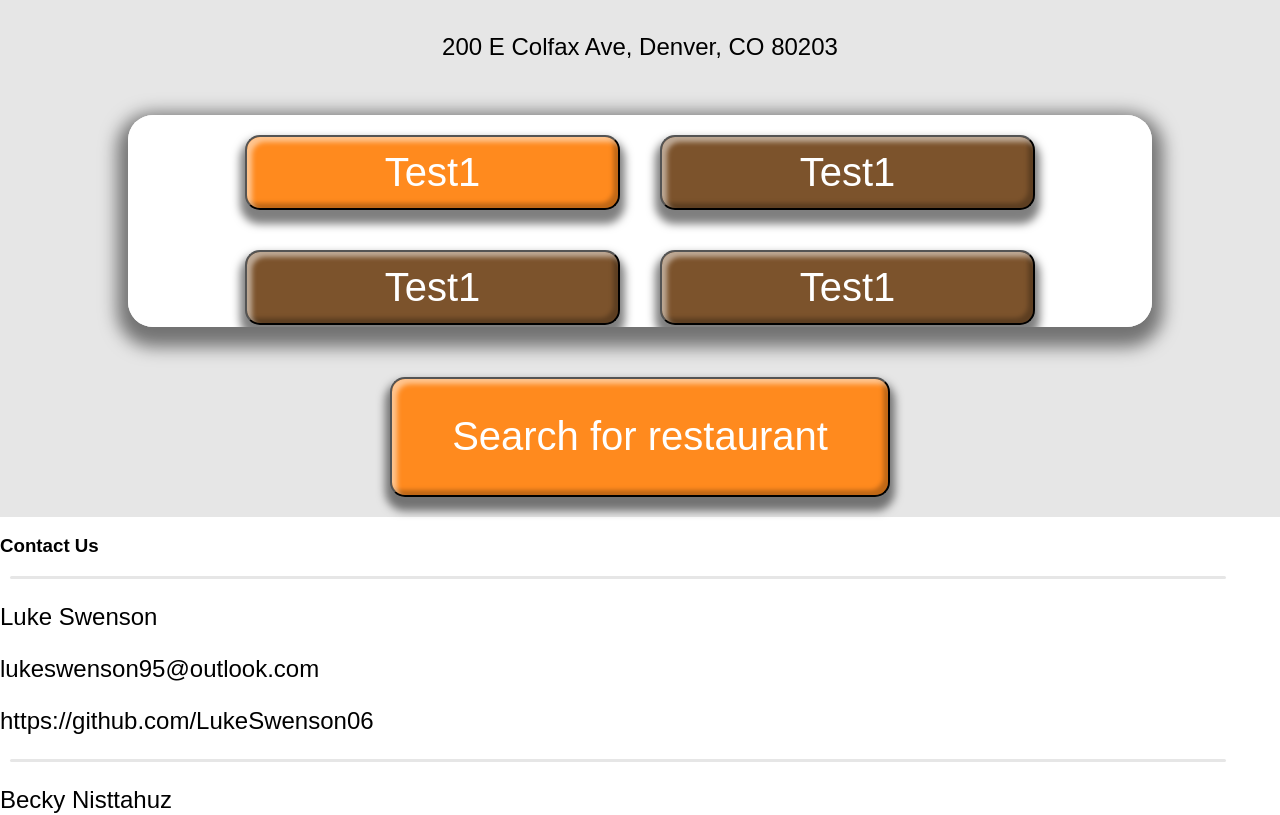
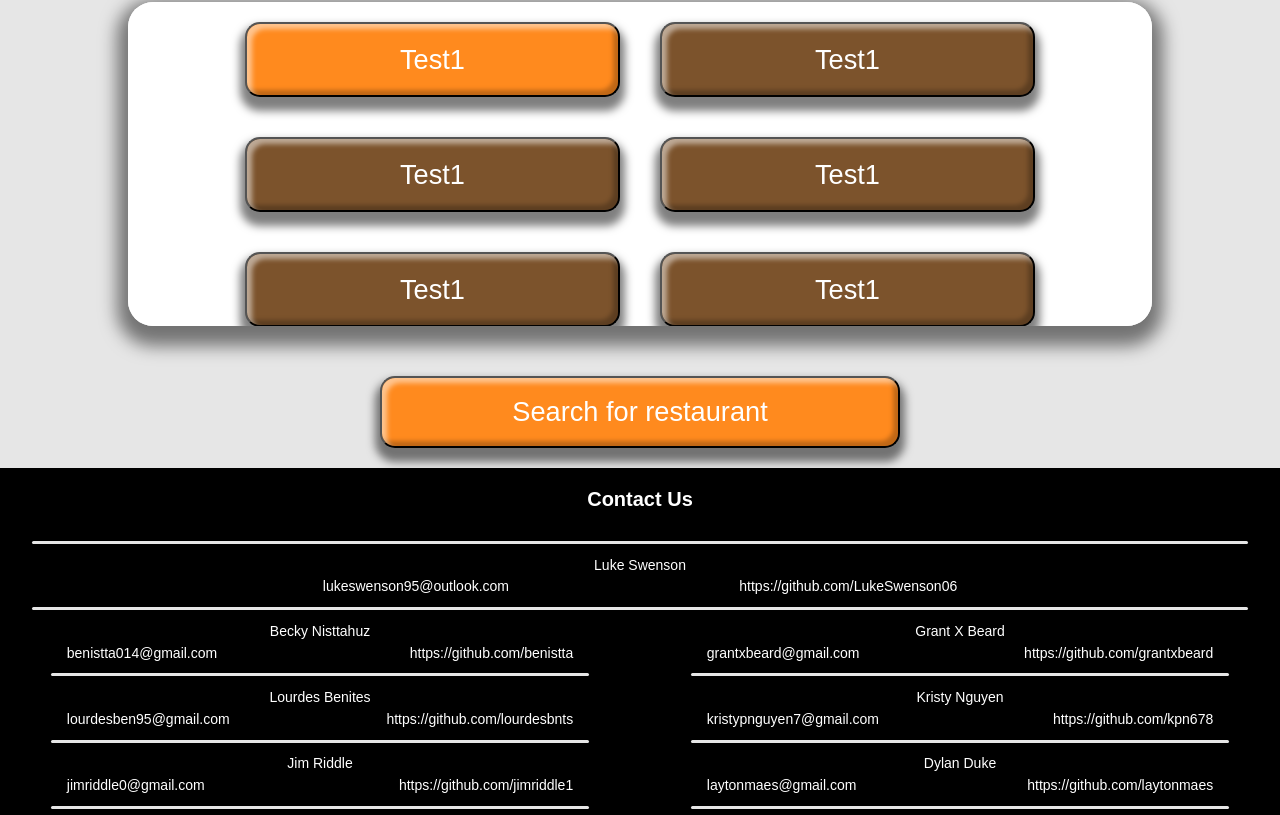
Before and after one commit to foodive/fe-foodive, a React (Create React App) app: page / in a window 1280 px wide. Shown: the part 292-1107 px from the top of the page. Built offline with nearby package versions, Linux system fonts and the light colour scheme; a web font is replaced by a local one.

Commit message:
finish footer styles and modify sizing of fonts

```diff
--- a/src/Components/Footer.js
+++ b/src/Components/Footer.js
@@ -7,7 +7,7 @@ const Footer = () => {
             <div className="section-splitter"></div>
             <div className="project-lead">
                 <p className="footer-text">Luke Swenson</p>
-                <div className="footer-info">
+                <div className="footer-info lead">
                 <p className="footer-text">lukeswenson95@outlook.com</p>
                 <p className="footer-text">https://github.com/LukeSwenson06</p>
                 </div>
--- a/src/Components/Home.js
+++ b/src/Components/Home.js
@@ -11,8 +11,8 @@ const Home = ({ setRestaurantData }) => {
             <p className="about">Lorem ipsum dolor sit amet, consectetur adipiscing elit, sed do eiusmod
 tempor incididunt ut labore et dolore magna aliqua. Ut enim ad minim
 veniam, quis nostrud </p>
+            <p>200 E Colfax Ave, Denver, CO 80203</p>
             </section>
-            <p>200 E Colfax Ave, Denver, CO 80203</p>
             <section className="options-panel">
                 <Options />
             </section>
--- a/src/Styles/components/_buttons.scss
+++ b/src/Styles/components/_buttons.scss
@@ -4,7 +4,7 @@ button {
     left: 517px;
     top: 825px;
     background-color: $orange;
-    font-size: 40px;
+    font-size: 1.7em;
     color: $white;
     margin: 20px;
     border-radius: 15px;
@@ -12,6 +12,6 @@ button {
 }
 
 .submit {
-    height: 120px;
-    width: 500px;
+    height: 9vh;
+    width: 65vh;
 }
--- a/src/Styles/components/_footer.scss
+++ b/src/Styles/components/_footer.scss
@@ -0,0 +1,52 @@
+.footer {
+    background-color: $black;
+    display: flex;
+    flex-direction: column;
+    width: 100%;
+    align-items: center;
+}
+
+.footer h3 {
+    font-size: 20px;
+    color: $white;
+}
+
+.footer p {
+    font-size: 14px;
+    color: $white;
+    margin: .2em;
+}
+
+.project-lead {
+    display: flex;
+    flex-direction: column;
+    align-items: center;
+}
+
+.team {
+    display: flex;
+    flex-direction: row;
+    flex-wrap: wrap;
+    justify-content: space-around;
+}
+
+.team-member {
+    margin: 0vw 2vw;
+    display: flex;
+    flex-direction: column;
+    align-items: center;
+}
+.footer-info {
+    display: flex;
+    flex-direction: row;
+    justify-content: space-between;
+    width: 40vw;
+}
+
+.lead {
+    width: 50vw;
+}
+
+.team .section-splitter {
+    @include splitter(105%)
+}
--- a/src/Styles/components/_options.scss
+++ b/src/Styles/components/_options.scss
@@ -1,11 +1,11 @@
 .options-container {
     height: 100%;
+    width: 100%;
     display: flex;
     justify-content: center;
     flex-wrap: wrap;
     overflow-y: scroll;
     background-color: $white;
-    width: 100%;
 }
 
 // buttons //
--- a/src/Styles/global.scss
+++ b/src/Styles/global.scss
@@ -7,14 +7,16 @@
 @import "./helpers/_placeholders";
 @import "./helpers/functions";
 
+
+/* Components: mostly for buttons and the like that cross pages
+/* ======================================================= */
+@import "./pages/home";
+@import "./pages/app";
+@import "./pages/recommendation";
+
 /* Components: mostly for buttons and the like that cross pages
 /* ======================================================= */
 @import "./components/buttons";
 @import "./components/splitters";
 @import "./components/options";
-
-/* Components: mostly for buttons and the like that cross pages
-/* ======================================================= */
-@import "./pages/home";
-@import "./pages/app";
-@import "./pages/recommendation"
+@import "./components/footer";
--- a/src/Styles/pages/_app.scss
+++ b/src/Styles/pages/_app.scss
@@ -5,12 +5,15 @@
 nav {
   display: flex;
   justify-content: center;
+  align-items: center;
   background-color: $purple;
+  height: 15vh;
 }
 
 
 h1 {
-  font-size: 60px;
+  margin: 0;
+  font-size: 3em;
   text-decoration: none;
   color: $white;
 }
--- a/src/Styles/pages/_home.scss
+++ b/src/Styles/pages/_home.scss
@@ -15,6 +15,9 @@
     flex-direction: column;
     align-items: center;
 }
+.home-info p {
+    margin: 1vh;
+}
 
 .about {
     text-align: center;
--- a/src/Styles/pages/_recommendation.scss
+++ b/src/Styles/pages/_recommendation.scss
@@ -3,6 +3,10 @@
     width: 80%;
     @extend %section-format;
     margin: 30px;
+}
+
+.info-panel p {
+    font-size: 1.2em;
 }
 
 // ------------------ header ------------------ //
@@ -11,7 +15,7 @@
     justify-content: center;
     align-items: center;
     background-color: $orange;
-    height: 75px;
+    height: 10vh;
 }
 
 .name{
```
